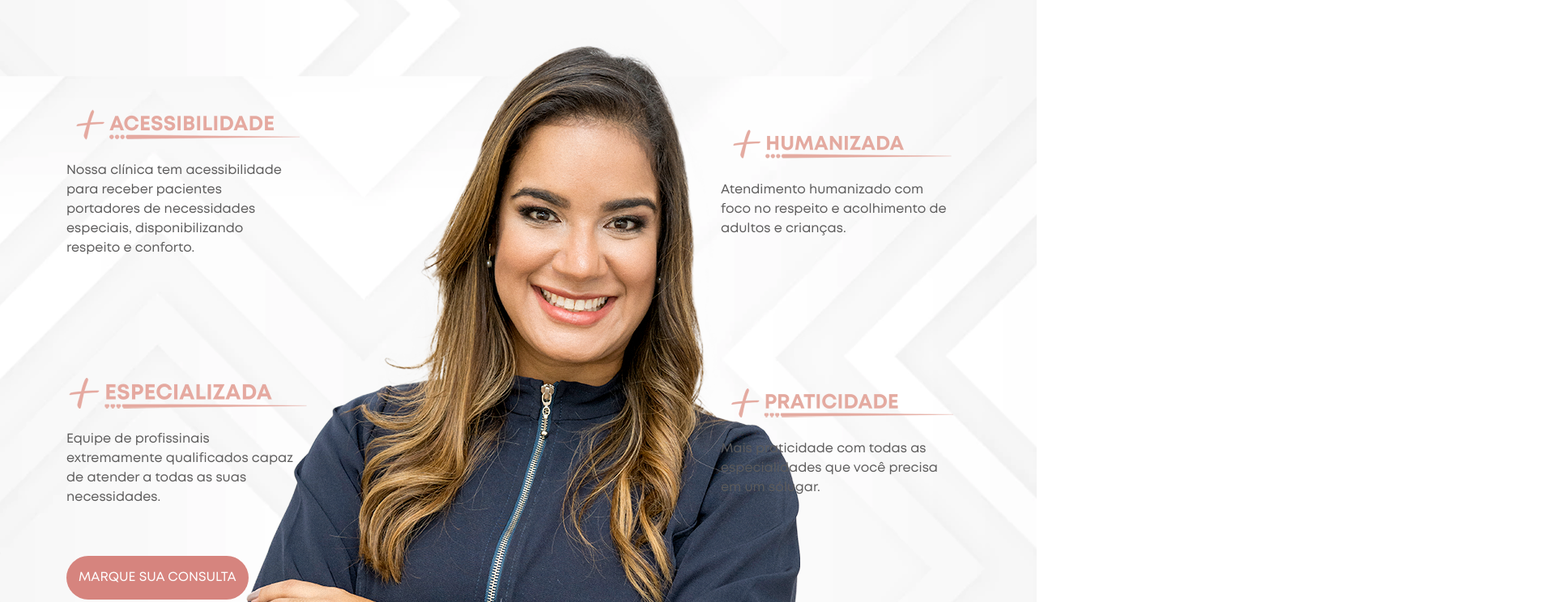
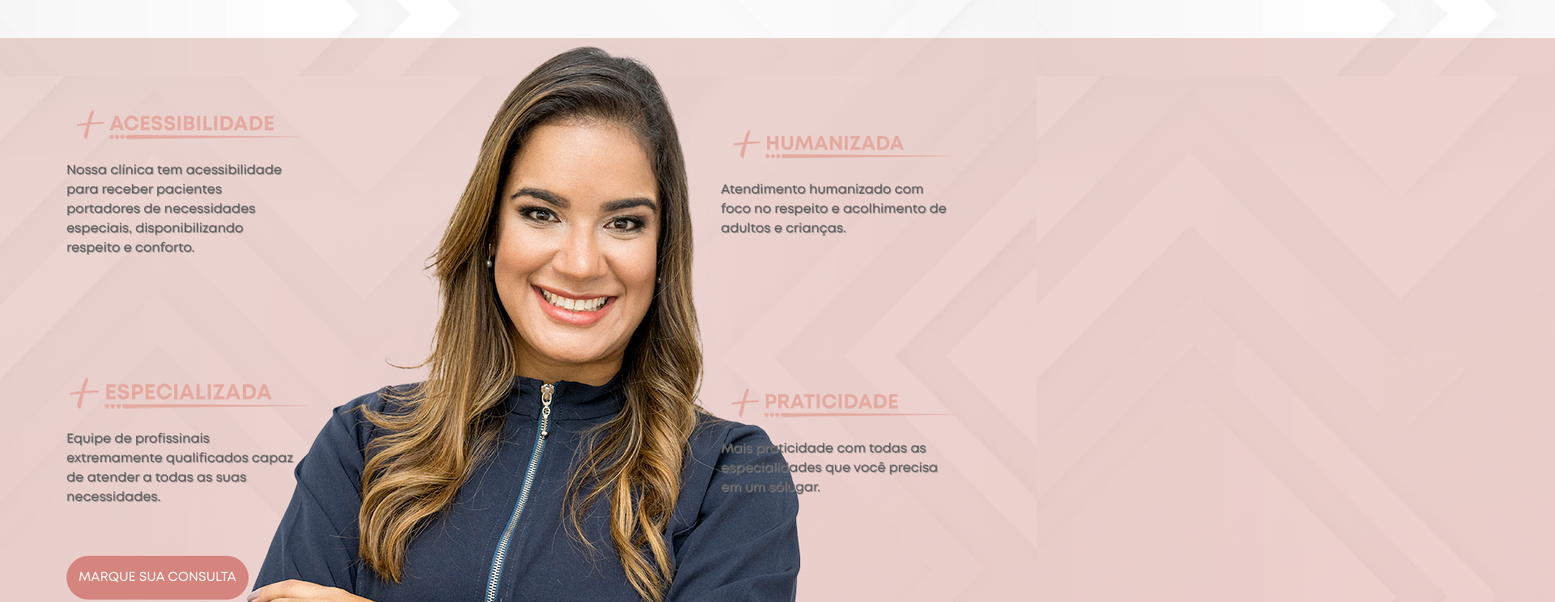
Before and after one commit to BreeSupEmp/aprovacaoCliente, a plain HTML site: page index.html in a window 1280 px wide. Shown: the part 1345-2089 px from the top of the page at 81% size, 1920 px wide, since content can reach past the window. Drawn offline with nearby package versions, Linux system fonts and the light colour scheme.

Commit message:
aprovacao

```diff
--- a/css/styles.css
+++ b/css/styles.css
@@ -240,6 +240,15 @@ header nav img {
     height: auto;
 }
 
+.bg-rosa{
+    position: absolute;
+    width: 500vw;
+    height: 100vh;
+    margin-left: -50%;
+    z-index: -4;
+    background: linear-gradient(165deg, #d5a79f77, #d6847e6d);
+}
+
 .bg-dra {
     width: 100%;
     min-height: 100vh;
@@ -260,6 +269,10 @@ header nav img {
 
 .bg-dra .row .col{
     width: 100px !important;
+}
+
+.bg-dra .row .col p{
+    text-shadow: 1px 1px 1px rgb(140, 137, 137);
 }
 
 
@@ -523,6 +536,7 @@ header nav img {
     font-size: 1.5em;
     margin-bottom: 100px;
     border-bottom-right-radius: 20px;
+    font-family: mont-regular, sans-serif;
 }
 
 /* Contato */
--- a/index.html
+++ b/index.html
@@ -85,6 +85,7 @@
       </div>
 
       <div class="container bg-dra margin-y">
+        <div class="bg-rosa"></div>
         <div class="row">
           <div class="col">
             <div class="sub-title">
```
